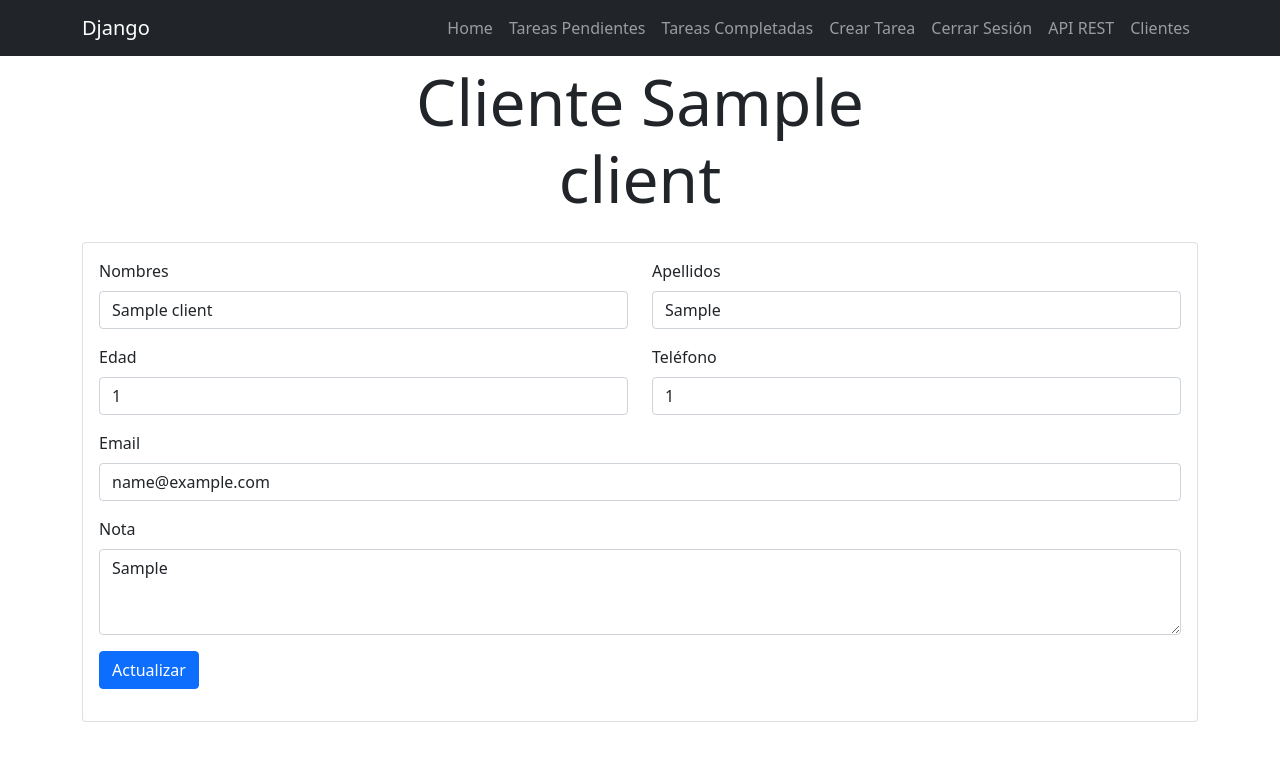
After one commit to SaulineytorX/Django-Crud, a Django app: page /clients/1/ in a window 1280 px wide. The commit adds this page. Shown: the top 761 px of the page. Run offline with Django 4.2, Linux system fonts and the light colour scheme; a user stored in the database is signed in; tables that the repository leaves empty hold one stand-in row (values such as "Sample post").

Commit message:
Agregados la creacion de clientes con sus vistas y acciones correspondientes

```diff
--- a/tasks/forms.py
+++ b/tasks/forms.py
@@ -1,6 +1,5 @@
 from django import forms
-from .models import Task
-
+from .models import Task, Clients
 class TaskForm(forms.ModelForm):
     class Meta:
         model = Task
@@ -10,3 +9,15 @@ class TaskForm(forms.ModelForm):
             'description': forms.Textarea(attrs={'class':'form-control', 'placeholder':'Ingresa la descripción'}),
             'important': forms.CheckboxInput(attrs={'class':'form-check-input m-auto'})
         }
+
+from django import forms
+from .models import Clients
+
+class CreateClientForm(forms.ModelForm):
+    class Meta:
+        model = Clients
+        fields = ['names', 'apellidos', 'edad', 'telefono', 'email', 'nota']
+
+    def __init__(self, *args, **kwargs):
+        super(CreateClientForm, self).__init__(*args, **kwargs)
+        self.fields['email'].required = False  # Hace que el campo de email no sea requerido
--- a/tasks/models.py
+++ b/tasks/models.py
@@ -10,4 +10,18 @@ class Task(models.Model):
     user = models.ForeignKey(User,on_delete=models.CASCADE) # on_delete=models.CASCADE permite que al eliminar un usuario se eliminen todas sus tareas
 
     def __str__(self):
-        return self.title + ' - by ' + str(self.user.username)
+        return self.title + ' - by ' + str(self.user.username) # str(self.user.username) permite que se muestre el nombre de usuario en vez del id
+
+
+class Clients(models.Model):
+    names = models.CharField(max_length=50)
+    apellidos = models.CharField(max_length=50)
+    edad = models.IntegerField()
+    telefono = models.BigIntegerField(15)
+    email = models.EmailField(max_length=1000)
+    nota = models.TextField(blank=True)
+    created = models.DateTimeField(auto_now_add=True)
+
+
+    def __str__(self):
+        return self.name + ' - ' + self.email
--- /dev/null
+++ b/tasks/templates/clients/clients_detail.html
@@ -0,0 +1,84 @@
+{% extends 'layouts/base.html' %}
+{% block content %}
+<main class="container">
+    <div class="row">
+        <div class="col-md-6 offset-md-3">
+            <h1 class="text-center display-3 py-2">Cliente {{client.names}}</h1>
+            <div id="clients-content"></div>
+        </div>
+    </div>
+    <form method="POST" class="card card-body mt-2">
+        {% csrf_token %}
+        {% if error %}
+            <p>{{ error }}</p>
+        {% endif %}
+        <div class="row mb-3">
+            <div class="col-md-6">
+                <label for="names" class="form-label">Nombres</label>
+                <input type="text" class="form-control" id="names" name="names" value="{{ client.names }}">
+                {% if form.errors.names %}
+                    {% for error in form.errors.names %}
+                        <p class="error-message">{{ error }}</p>
+                    {% endfor %}
+                {% endif %}
+            </div>
+            <div class="col-md-6">
+                <label for="apellidos" class="form-label">Apellidos</label>
+                <input type="text" class="form-control" id="apellidos" name="apellidos" value="{{ client.apellidos }}">
+                {% if form.errors.apellidos %}
+                    {% for error in form.errors.apellidos %}
+                        <p class="error-message">{{ error }}</p>
+                    {% endfor %}
+                {% endif %}
+            </div>
+        </div>
+        <div class="row mb-3">
+            <div class="col-md-6">
+                <label for="edad" class="form-label">Edad</label>
+                <input type="number" class="form-control" id="edad" name="edad" value="{{ client.edad }}">
+                {% if form.errors.edad %}
+                    {% for error in form.errors.edad %}
+                        <p class="error-message">{{ error }}</p>
+                    {% endfor %}
+                {% endif %}
+            </div>
+            <div class="col-md-6">
+                <label for="telefono" class="form-label">Teléfono</label>
+                <input type="tel" class="form-control" id="telefono" name="telefono" value="{{ client.telefono }}">
+                {% if form.errors.telefono %}
+                    {% for error in form.errors.telefono %}
+                        <p class="error-message">{{ error }}</p>
+                    {% endfor %}
+                {% endif %}
+            </div>
+        </div>
+        <div class="row mb-3">
+            <div class="col-md-12">
+                <label for="email" class="form-label">Email</label>
+                <input type="email" class="form-control" id="email" name="email" value="{{ client.email }}">
+                {% if form.errors.email %}
+                    {% for error in form.errors.email %}
+                        <p class="error-message">{{ error }}</p>
+                    {% endfor %}
+                {% endif %}
+            </div>
+        </div>
+        <div class="row mb-3">
+            <div class="col-md-12">
+                <label for="nota" class="form-label">Nota</label>
+                <textarea class="form-control" id="nota" name="nota" rows="3">{{ client.nota }}</textarea>
+                {% if form.errors.nota %}
+                    {% for error in form.errors.nota %}
+                        <p class="error-message">{{ error }}</p>
+                    {% endfor %}
+                {% endif %}
+            </div>
+        </div>
+        <div class="row mb-3">
+            <div class="col-md-12">
+                <button type="submit" class="btn btn-primary">Actualizar</button>
+            </div>
+        </div>
+    </form>
+</main>
+{% endblock %}
--- a/tasks/templates/layouts/base.html
+++ b/tasks/templates/layouts/base.html
@@ -27,6 +27,7 @@
                 <li class="nav-item"><a class="nav-link" href="{% url 'login' %}">Ingresar</a></li>
                 {% endif %}
                 <li class="nav-item"><a class="nav-link" href="/REST">API REST</a></li>
+                <li class="nav-item"><a class="nav-link" href="{% url 'clients' %}">Clientes</a></li>
             </ul>
           </div>
         </div>
--- a/tasks/urls.py
+++ b/tasks/urls.py
@@ -12,4 +12,17 @@ urlpatterns = [
     path('tasks/<int:task_id>/delete', views.delete_task, name='delete_task'), # Agrega la ruta para eliminar una tarea
     path('logout/', views.signout, name='logout'),
     path('login/',views.loginuser,name='login'),
+    #VIEWS CLIENTS
+    path('clients/', views.clients, name='clients'),
+    path('clients/view_clients', views.clients_view, name='view_clients'),
+    path('clients/create', views.create_clients, name='create_client'),
+    path('clients/<int:client_id>/', views.client_detail, name='client_detail'), # Agrega la ruta para editar un cliente
+
+    path('clients/<int:client_id>/delete', views.delete_clients, name='delete_client'),
+
+
+    #path('clients/<int:client_id>/', views.client_detail, name='client_detail'), # Agrega la ruta para editar un cliente
+    #path('clients/<int:client_id>/delete', views.delete_client, name='delete_client'), # Agrega la ruta para eliminar un cliente
+    #path('clients/<int:client_id>/edit', views.edit_client, name='edit_client'), # Agrega la ruta para editar un cliente
+
 ]
--- a/tasks/views.py
+++ b/tasks/views.py
@@ -1,15 +1,16 @@
 from django.shortcuts import render, redirect, get_object_or_404 # Importa el método redirect
-from django.http import HttpResponse
+from django.http import HttpResponse, JsonResponse, HttpResponseBadRequest # Importa el método JsonResponse
 from django.contrib.auth.forms import UserCreationForm, AuthenticationForm # Crea un formulario de registro de usuario
 from django.contrib.auth.models import User # Modelo de usuario de Django
 from django.contrib.auth import authenticate, login, logout # Autenticación de usuario de Django
 from django.db import IntegrityError # Excepción de integridad de Django
-from .forms import TaskForm # Importa el formulario TaskForm
+from .forms import TaskForm, CreateClientForm # Importa el formulario TaskForm
 from .models import Task # Importa el modelo Task
+from .models import Clients # Importa el modelo Clients
 from django.utils import timezone # Importa el módulo timezone
 from django.contrib.auth.decorators import login_required # Importa el decorador login_required
-
-
+from django.forms.utils import ErrorList # Importa el decorador login_required
+from django.forms.models import model_to_dict
 # Create your views here.
 def home(request):
 	return render(request,'home.html')
@@ -133,3 +134,55 @@ def loginuser(request):
         else:
             login(request,user)
             return redirect('tasks')
+
+#VIEWS CLIENTS
+@login_required
+def clients(request):
+    clients= Clients.objects.all() # Filtra todos los clientes
+    return render(request,'clients/clients.html')
+
+@login_required
+def clients_view(request):
+    clients= Clients.objects.all() # Filtra todos los clientes
+    return render(request,'clients/view_clients.html',
+        {
+        'clients':clients,
+        })
+
+@login_required
+def create_clients(request):
+    if request.method == 'POST':
+        form = CreateClientForm(request.POST)
+        if form.is_valid():
+            form.save()
+            return redirect('view_clients')
+        else:
+            errors = form.errors
+
+            return render(request, 'clients/create_clients.html', {'form': form, 'errors': errors})
+    else:
+        form = CreateClientForm()
+        return render(request, 'clients/create_clients.html', {'form': form})
+
+@login_required
+def client_detail(request, client_id):
+    client = get_object_or_404(Clients, pk=client_id)
+    if request.method == 'GET':
+        form = CreateClientForm(instance=client)
+    else:
+        form = CreateClientForm(request.POST, instance=client)
+        if form.is_valid():
+            form.save()
+            # Puedes redirigir a alguna página de éxito o a la lista de clientes.
+            return redirect('clients')
+
+    return render(request, 'clients/clients_detail.html', {'client': client, 'form': form})
+
+
+
+@login_required
+def delete_clients(request,client_id):
+    client = get_object_or_404(Clients, pk=client_id)
+    if request.method == 'POST':
+        client.delete()
+        return redirect('clients')
```
Also changed, not shown: tasks/templates/clients/clients.html (added, +80 -0 lines), tasks/templates/clients/create_clients.html (added, +78 -0 lines), tasks/templates/clients/view_clients.html (added, +43 -0 lines), tasks/templates/layouts/base_forms.html (added, +14 -0 lines), tasks/migrations/0002_clients.py (added).
